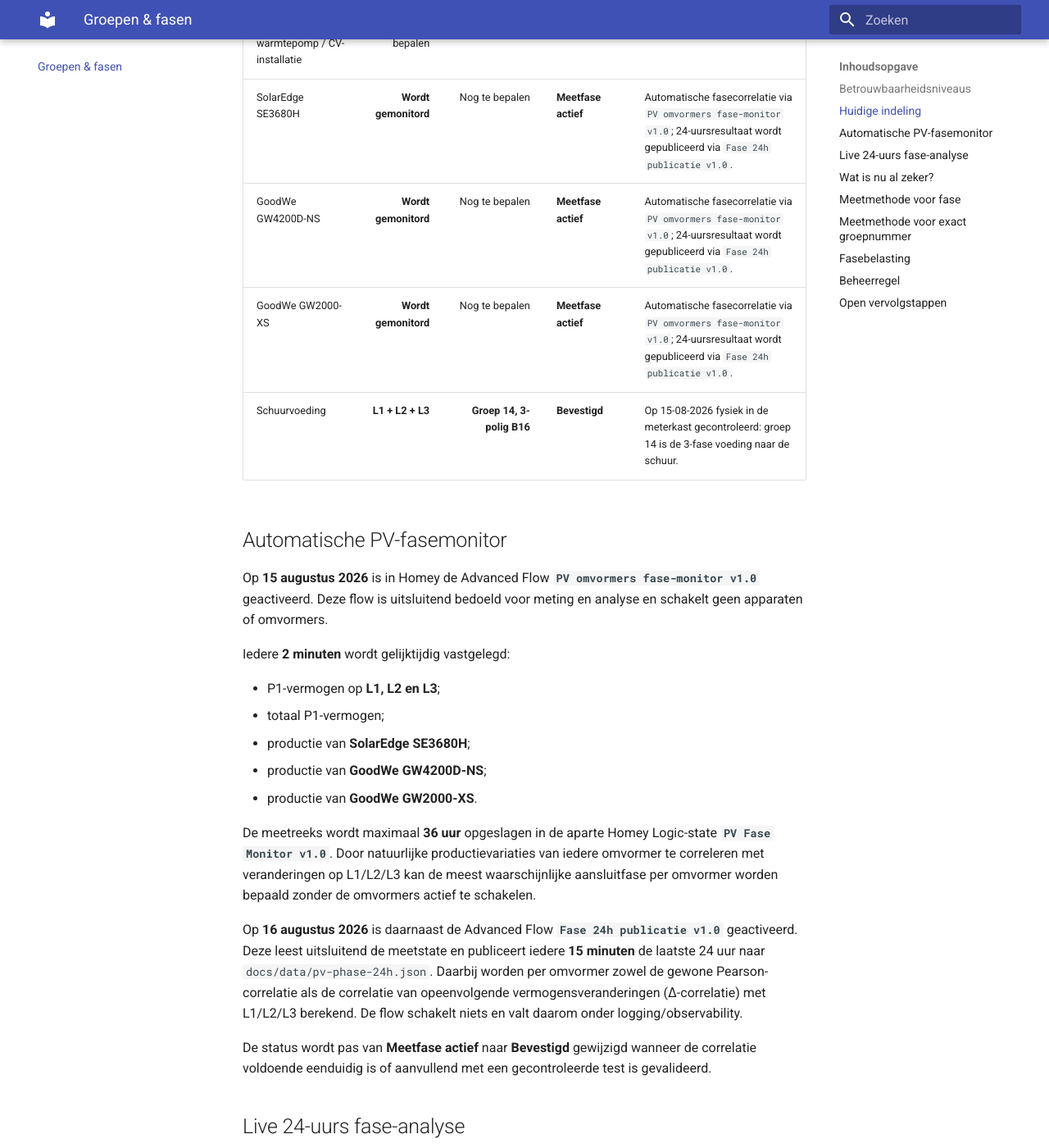
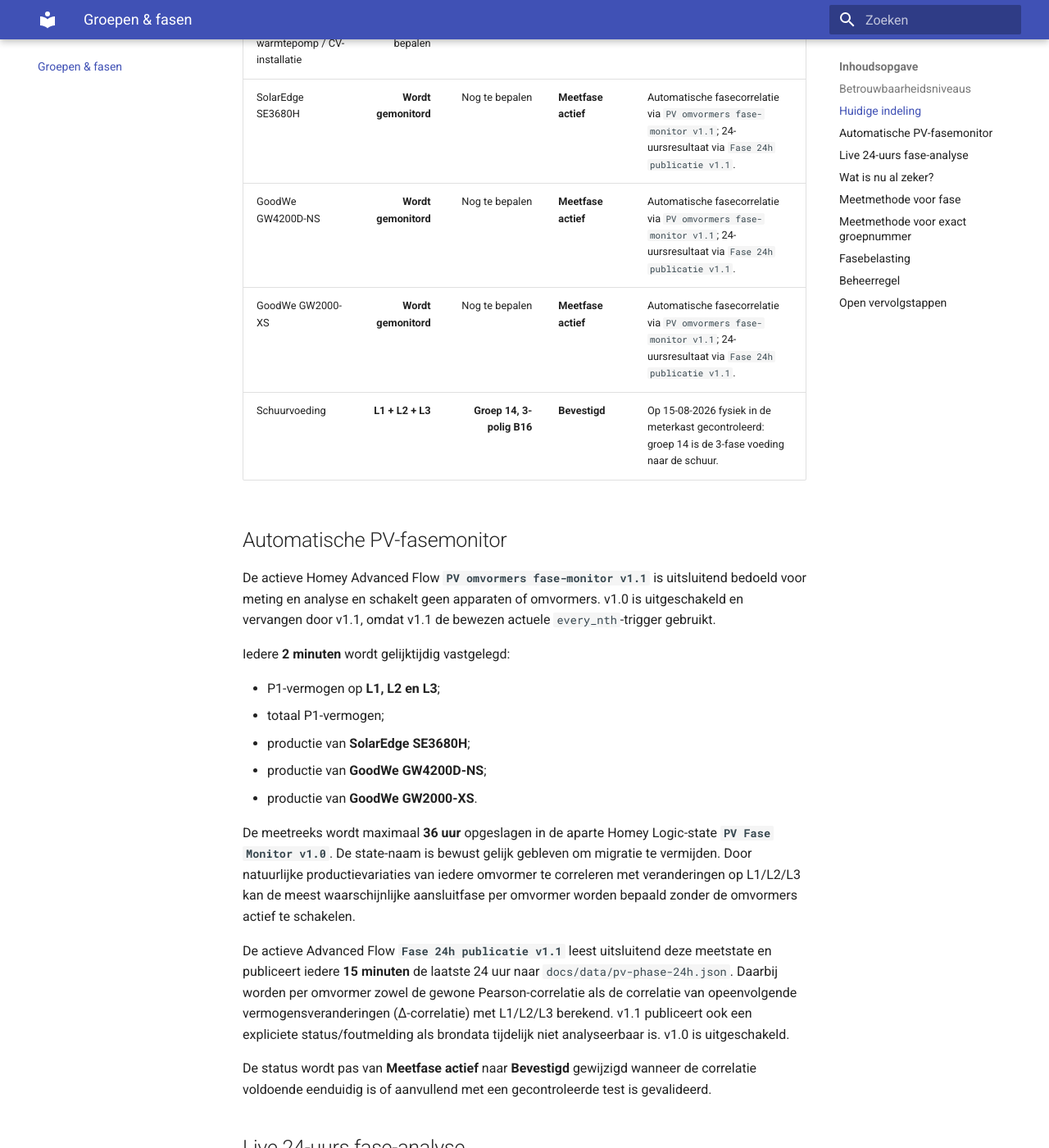
Before and after one commit to OnsKasteeltje/homey-energy-manual, an MkDocs documentation site: the page built from docs/groepen-fasen.md, in a window 1280 px wide and 1400 px high, scrolled down 1628 px. Shown: the whole window at 82% size. Built offline with MkDocs 1.6.1 and Material for MkDocs 9.7.7, drawn with Linux system fonts in a browser that asks for light colours; some of the changed text lies outside the part shown.

Commit message:
docs: reflect active PV phase monitor and publisher v1.1

```diff
--- a/docs/groepen-fasen.md
+++ b/docs/groepen-fasen.md
@@ -27,14 +27,14 @@
 | Koffiezetapparaat | Nog te bepalen | Nog te bepalen | **Open** | Fasekoppeling nog niet betrouwbaar bevestigd. |
 | Quooker | Nog te bepalen | Nog te bepalen | **Open** | Nog te valideren. |
 | Quatt warmtepomp / CV-installatie | Nog te bepalen | Nog te bepalen | **Open** | Nog te valideren. |
-| SolarEdge SE3680H | **Wordt gemonitord** | Nog te bepalen | **Meetfase actief** | Automatische fasecorrelatie via `PV omvormers fase-monitor v1.0`; 24-uursresultaat wordt gepubliceerd via `Fase 24h publicatie v1.0`. |
-| GoodWe GW4200D-NS | **Wordt gemonitord** | Nog te bepalen | **Meetfase actief** | Automatische fasecorrelatie via `PV omvormers fase-monitor v1.0`; 24-uursresultaat wordt gepubliceerd via `Fase 24h publicatie v1.0`. |
-| GoodWe GW2000-XS | **Wordt gemonitord** | Nog te bepalen | **Meetfase actief** | Automatische fasecorrelatie via `PV omvormers fase-monitor v1.0`; 24-uursresultaat wordt gepubliceerd via `Fase 24h publicatie v1.0`. |
+| SolarEdge SE3680H | **Wordt gemonitord** | Nog te bepalen | **Meetfase actief** | Automatische fasecorrelatie via `PV omvormers fase-monitor v1.1`; 24-uursresultaat via `Fase 24h publicatie v1.1`. |
+| GoodWe GW4200D-NS | **Wordt gemonitord** | Nog te bepalen | **Meetfase actief** | Automatische fasecorrelatie via `PV omvormers fase-monitor v1.1`; 24-uursresultaat via `Fase 24h publicatie v1.1`. |
+| GoodWe GW2000-XS | **Wordt gemonitord** | Nog te bepalen | **Meetfase actief** | Automatische fasecorrelatie via `PV omvormers fase-monitor v1.1`; 24-uursresultaat via `Fase 24h publicatie v1.1`. |
 | Schuurvoeding | **L1 + L2 + L3** | **Groep 14, 3-polig B16** | **Bevestigd** | Op 15-08-2026 fysiek in de meterkast gecontroleerd: groep 14 is de 3-fase voeding naar de schuur. |
 
 ## Automatische PV-fasemonitor
 
-Op **15 augustus 2026** is in Homey de Advanced Flow **`PV omvormers fase-monitor v1.0`** geactiveerd. Deze flow is uitsluitend bedoeld voor meting en analyse en schakelt geen apparaten of omvormers.
+De actieve Homey Advanced Flow **`PV omvormers fase-monitor v1.1`** is uitsluitend bedoeld voor meting en analyse en schakelt geen apparaten of omvormers. v1.0 is uitgeschakeld en vervangen door v1.1, omdat v1.1 de bewezen actuele `every_nth`-trigger gebruikt.
 
 Iedere **2 minuten** wordt gelijktijdig vastgelegd:
 
@@ -44,9 +44,9 @@
 - productie van **GoodWe GW4200D-NS**;
 - productie van **GoodWe GW2000-XS**.
 
-De meetreeks wordt maximaal **36 uur** opgeslagen in de aparte Homey Logic-state **`PV Fase Monitor v1.0`**. Door natuurlijke productievariaties van iedere omvormer te correleren met veranderingen op L1/L2/L3 kan de meest waarschijnlijke aansluitfase per omvormer worden bepaald zonder de omvormers actief te schakelen.
+De meetreeks wordt maximaal **36 uur** opgeslagen in de aparte Homey Logic-state **`PV Fase Monitor v1.0`**. De state-naam is bewust gelijk gebleven om migratie te vermijden. Door natuurlijke productievariaties van iedere omvormer te correleren met veranderingen op L1/L2/L3 kan de meest waarschijnlijke aansluitfase per omvormer worden bepaald zonder de omvormers actief te schakelen.
 
-Op **16 augustus 2026** is daarnaast de Advanced Flow **`Fase 24h publicatie v1.0`** geactiveerd. Deze leest uitsluitend de meetstate en publiceert iedere **15 minuten** de laatste 24 uur naar `docs/data/pv-phase-24h.json`. Daarbij worden per omvormer zowel de gewone Pearson-correlatie als de correlatie van opeenvolgende vermogensveranderingen (Δ-correlatie) met L1/L2/L3 berekend. De flow schakelt niets en valt daarom onder logging/observability.
+De actieve Advanced Flow **`Fase 24h publicatie v1.1`** leest uitsluitend deze meetstate en publiceert iedere **15 minuten** de laatste 24 uur naar `docs/data/pv-phase-24h.json`. Daarbij worden per omvormer zowel de gewone Pearson-correlatie als de correlatie van opeenvolgende vermogensveranderingen (Δ-correlatie) met L1/L2/L3 berekend. v1.1 publiceert ook een expliciete status/foutmelding als brondata tijdelijk niet analyseerbaar is. v1.0 is uitgeschakeld.
 
 De status wordt pas van **Meetfase actief** naar **Bevestigd** gewijzigd wanneer de correlatie voldoende eenduidig is of aanvullend met een gecontroleerde test is gevalideerd.
 
@@ -91,4 +91,4 @@
 
 De actieve PV-fasemonitor verzamelt nu de data waarmee de fase van de drie omvormers kan worden bepaald. De 24-uurs publisher maakt deze analyse live zichtbaar voor beoordeling. Daarnaast blijven vaatwasser, kookplaat/fornuis, koffiezetapparaat, Quooker en Quatt nog open. Voor reeds geïdentificeerde apparaten moeten de exacte installatieautomaten nog fysiek worden gekoppeld. **Groep 14 als schuurvoeding is niet langer een open punt.**
 
-> Laatste inhoudelijke update: 16 augustus 2026. Live 24-uurs PV-fasepublicatie toegevoegd; bestaande bevestigde fase- en groepinformatie ongewijzigd.
+> Laatste inhoudelijke update: 16 augustus 2026. PV-fasemonitor en 24-uurs publisher naar v1.1 gebracht; live publicatie gevalideerd met eerste sample.
```
